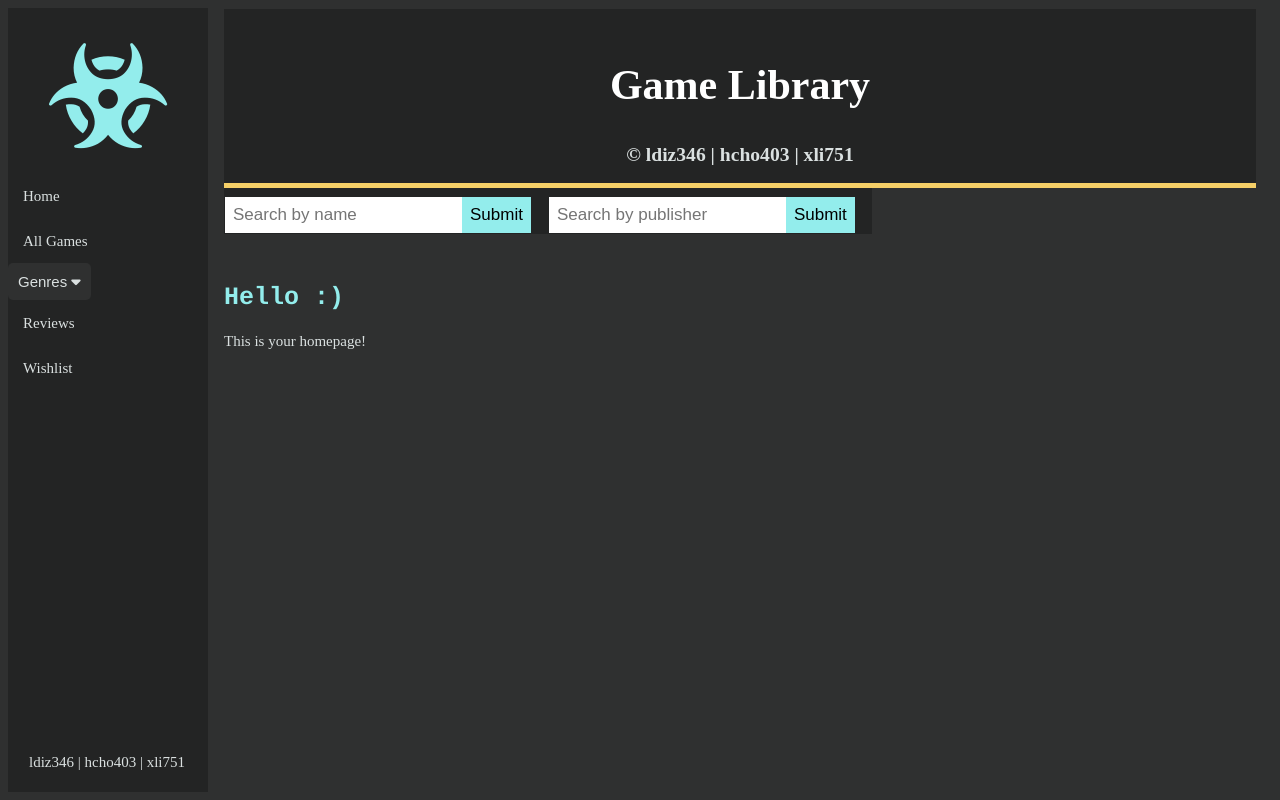
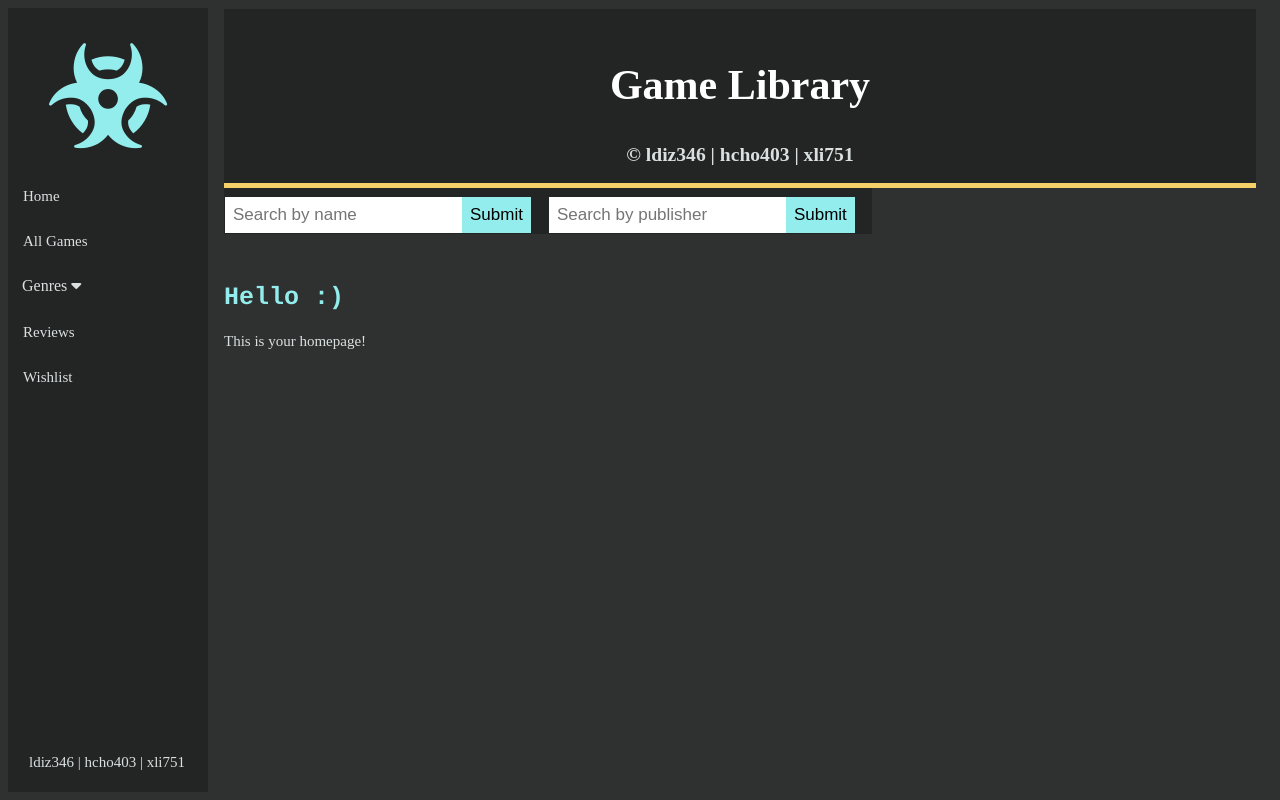
Before and after one commit to SkywalkerL235/cs235-2023-gameswebapp-assignment-ldiz346_hcho403_xli751__89, a Flask app: page / in a window 1280 px wide. Run offline with Flask 3, Linux system fonts and the light colour scheme; some libraries are stand-ins or nearby versions.

Commit message:
Update main.css

```diff
--- a/games/static/css/main.css
+++ b/games/static/css/main.css
@@ -147,13 +147,15 @@ a {
 }
 /* Style the dropdown button */
 .dropbtn {
-  background-color: #2f3030;
+  background-color: #232424;
   color: #dae0e0;
-  padding: 10px;
+  padding: 14px;
   font-size: 15px;
   border: none;
   cursor: pointer;
   border-radius: 5px; /* Add border radius to make it look like a box */
+    font-family: "Times New Roman";
+    font-size: 16px;
 }
 
 /* Dropdown container (hidden by default) */
```
